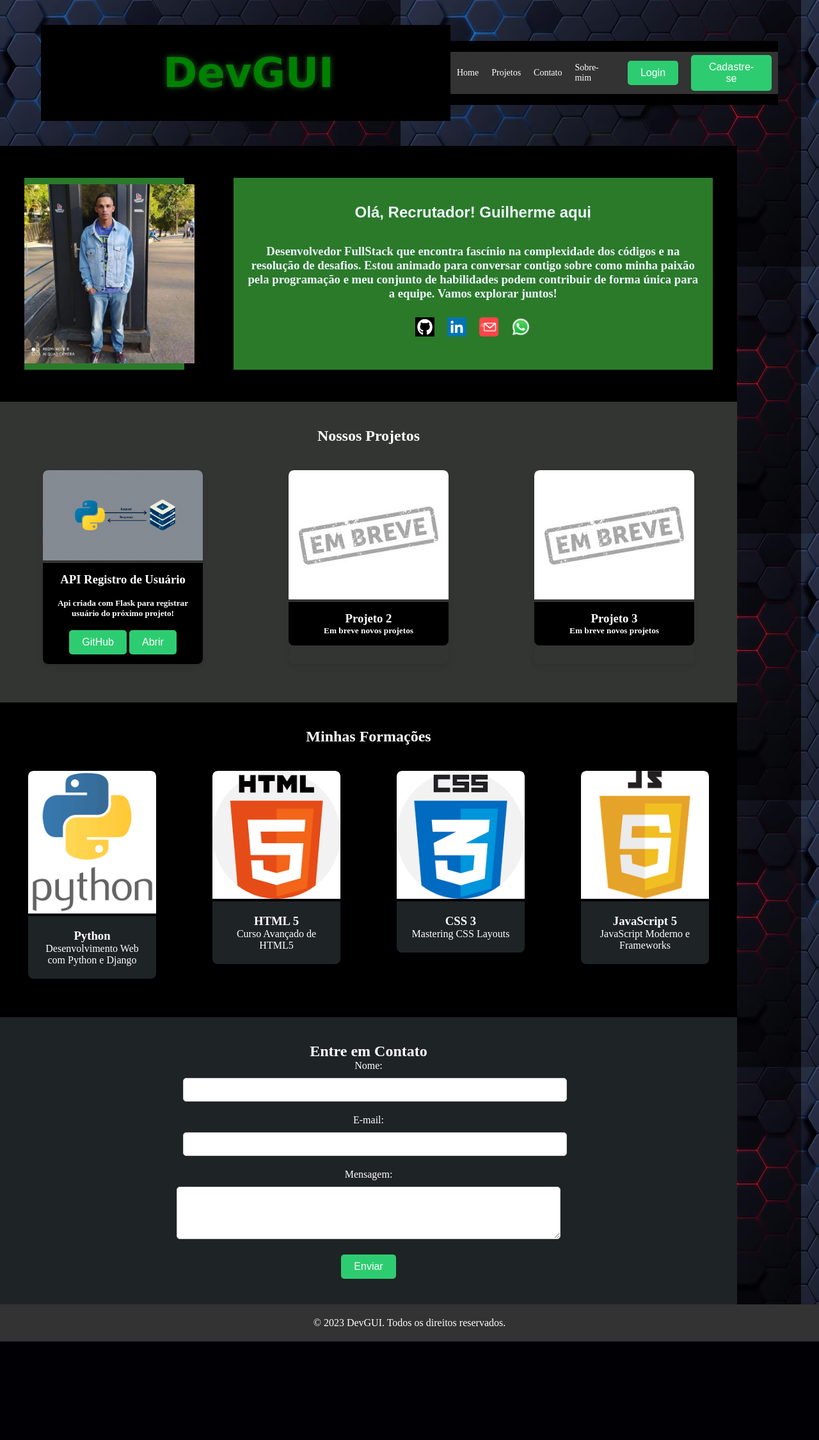
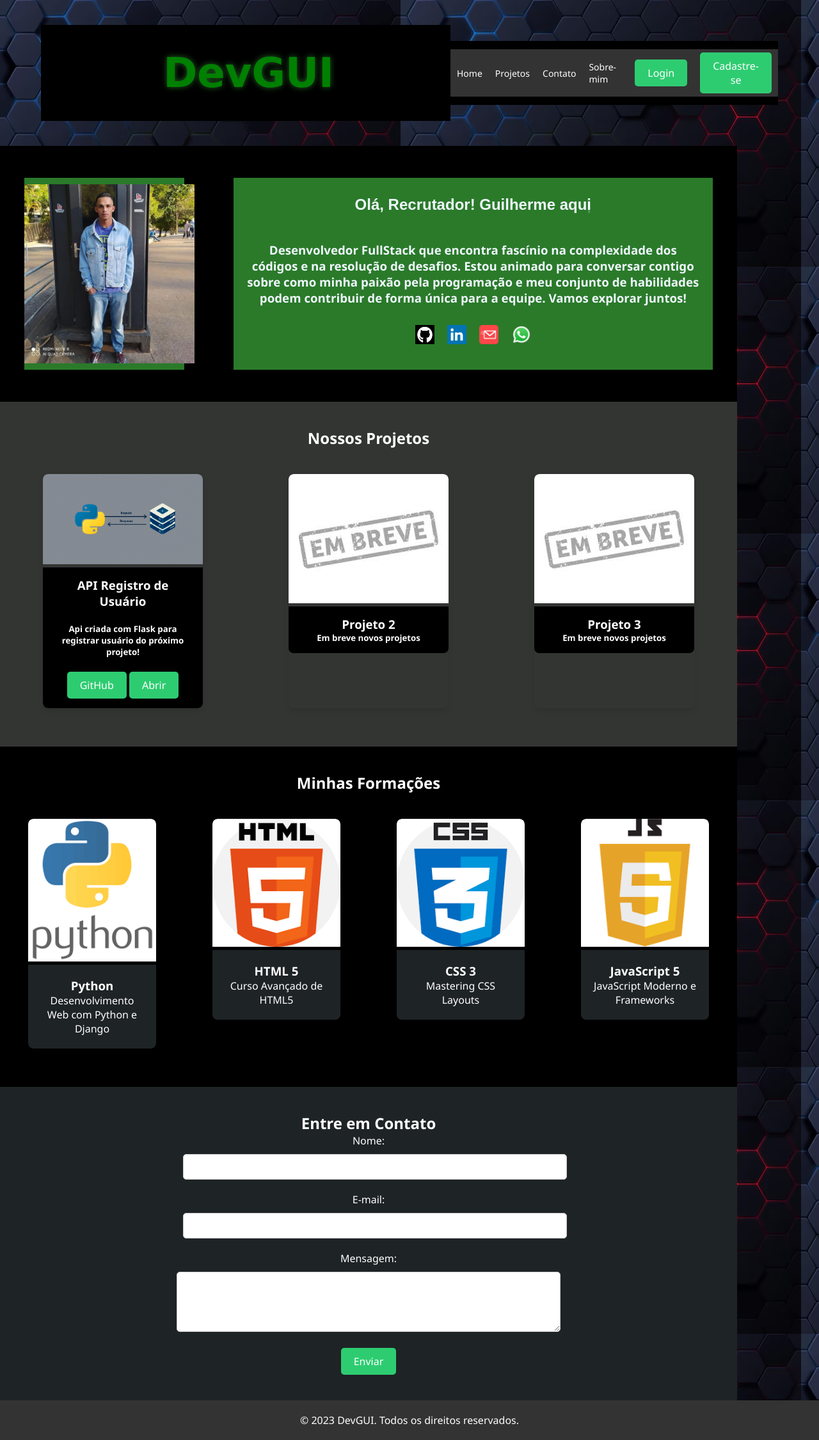
Before and after one commit to DevGuilhermeg/new-porfolio, a Flask app: page / in a window 1280 px wide. Shown: the whole page at 64% size. Before the commit the page ends 2097 px from the top, so only its background shows below. Run offline with Flask 3, Linux system fonts and the light colour scheme.

Commit message:
Update style.css

```diff
--- a/static/css/style.css
+++ b/static/css/style.css
@@ -2,6 +2,7 @@
     margin: 0;
     padding: 0;
     box-sizing: border-box;
+    font-family: 'Segoe UI', Tahoma, Geneva, Verdana, sans-serif;
 
 }
 @keyframes anim1{
```
